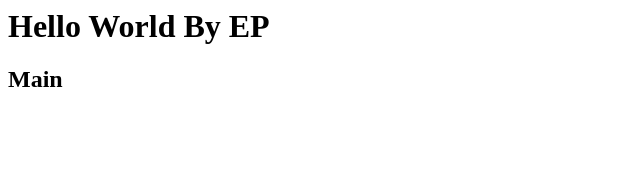
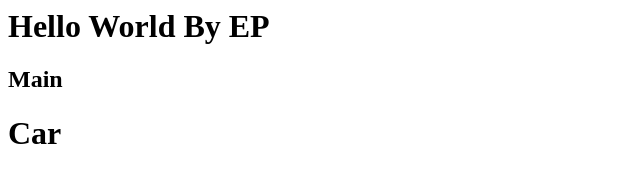
Before and after one commit to Lawrence-ctrl/github, a plain HTML site: page index.html in a window 1280 px wide. Shown: the full height of the page, 0-640 px from the left. Drawn offline with Linux system fonts and the light colour scheme.

Commit message:
insert cart

```diff
--- a/index.html
+++ b/index.html
@@ -6,5 +6,7 @@
 	<body>
 		<h1>Hello World By EP</h1>
 		<h2>Main</h2>
+
+		<h1>Car</h1>
 	</body>
 </html>
```
